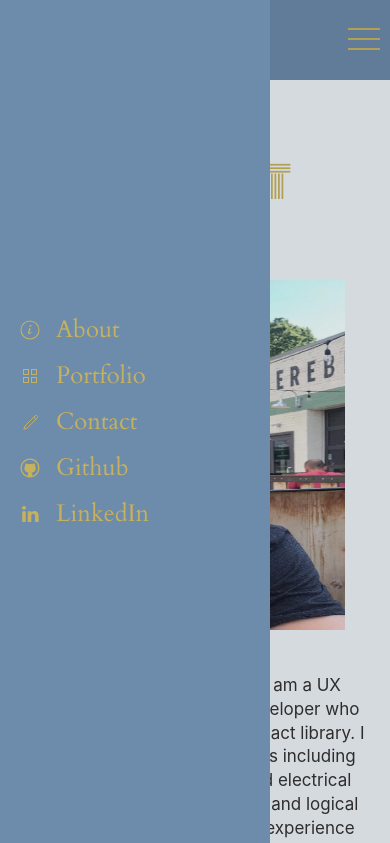
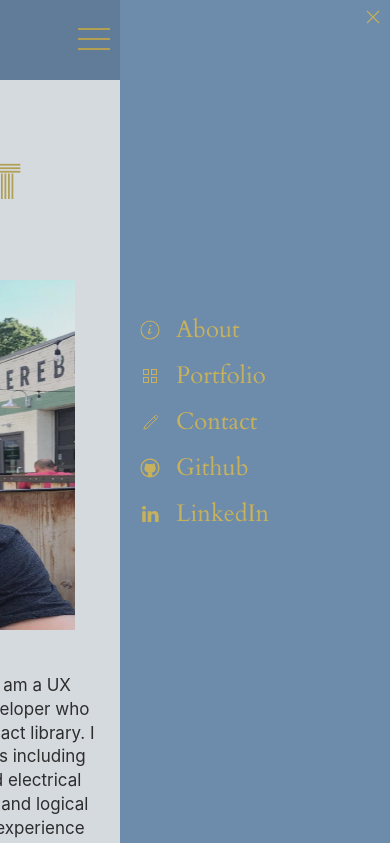
Before and after one commit to willis5490/Professional-Portfolio, a website: page public/index.html in a window 390 px wide. Both pictures are taken after a click on the link 364 px from the left and 40 px from the top of the page. Shown: the top 843 px of the page. Drawn offline with nearby package versions, Linux system fonts and the light colour scheme; a web font is replaced by a local one.

Commit message:
fixed sendgrid and added mobile bar

```diff
--- a/public/css/main.css
+++ b/public/css/main.css
@@ -162,6 +162,10 @@ background-color: #6D8BAA;
 .uk-card-primary.uk-card-body .uk-nav-primary>li>a, .uk-card-primary>:not([class*=uk-card-media]) .uk-nav-primary>li>a, .uk-card-secondary.uk-card-body .uk-nav-primary>li>a, .uk-card-secondary>:not([class*=uk-card-media]) .uk-nav-primary>li>a, .uk-light .uk-nav-primary>li>a, .uk-offcanvas-bar .uk-nav-primary>li>a, .uk-overlay-primary .uk-nav-primary>li>a, .uk-section-primary:not(.uk-preserve-color) .uk-nav-primary>li>a, .uk-section-secondary:not(.uk-preserve-color) .uk-nav-primary>li>a, .uk-tile-primary:not(.uk-preserve-color) .uk-nav-primary>li>a, .uk-tile-secondary:not(.uk-preserve-color) .uk-nav-primary>li>a {
     color: #C6B15D;
 }
+.uk-card-primary.uk-card-body .uk-close, .uk-card-primary>:not([class*=uk-card-media]) .uk-close, .uk-card-secondary.uk-card-body .uk-close, .uk-card-secondary>:not([class*=uk-card-media]) .uk-close, .uk-light .uk-close, .uk-offcanvas-bar .uk-close, .uk-overlay-primary .uk-close, .uk-section-primary:not(.uk-preserve-color) .uk-close, .uk-section-secondary:not(.uk-preserve-color) .uk-close, .uk-tile-primary:not(.uk-preserve-color) .uk-close, .uk-tile-secondary:not(.uk-preserve-color) .uk-close {
+    color: #C6B15D
+}
+
 
 
 /* Mobile Respone */
--- a/public/index.html
+++ b/public/index.html
@@ -75,8 +75,9 @@
     <!-- mobile nav -->
     <div className="uk-hidden@m">
 
-          <div id="offcanvas-nav-primary" uk-offcanvas="overlay: true">
+          <div id="offcanvas-nav-primary" uk-offcanvas="overlay: true; flip: true; mode: push; esc-close:true; bg-close:true">
               <div class="uk-offcanvas-bar uk-flex uk-flex-column">
+                    <button class="uk-offcanvas-close" type="button" uk-close></button>
 
                   <ul class="uk-nav uk-nav-primary uk-margin-auto-vertical">
                     <li><a href="#about"><span class="uk-margin-small-right" uk-icon="icon: info"></span> About</a></li>
```
